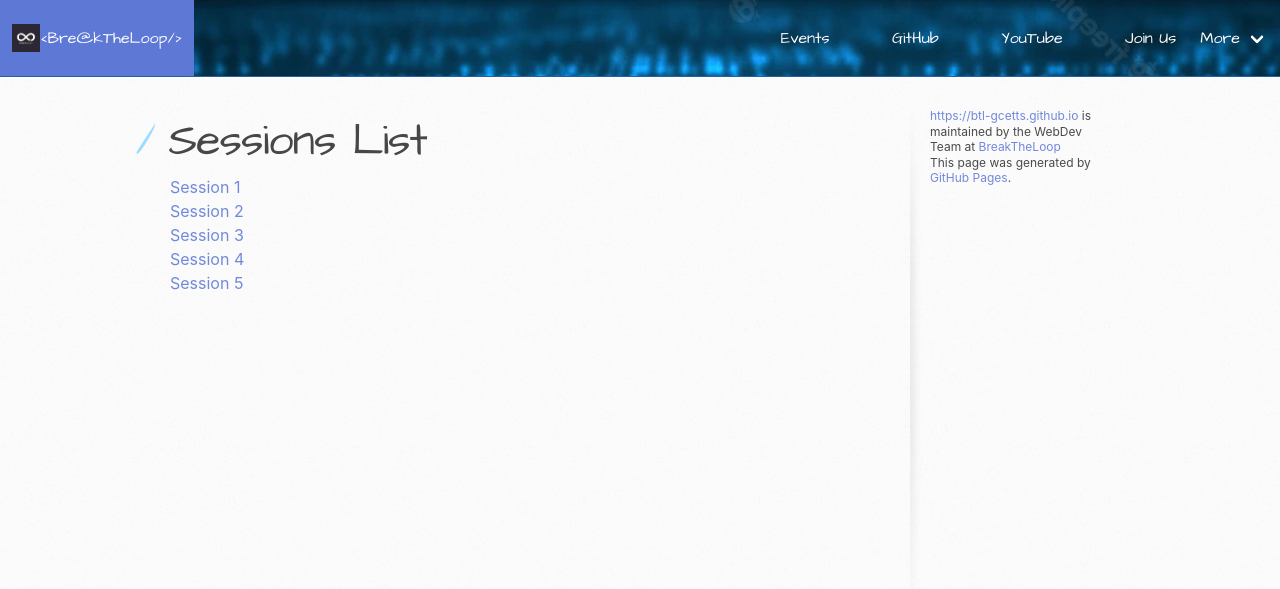
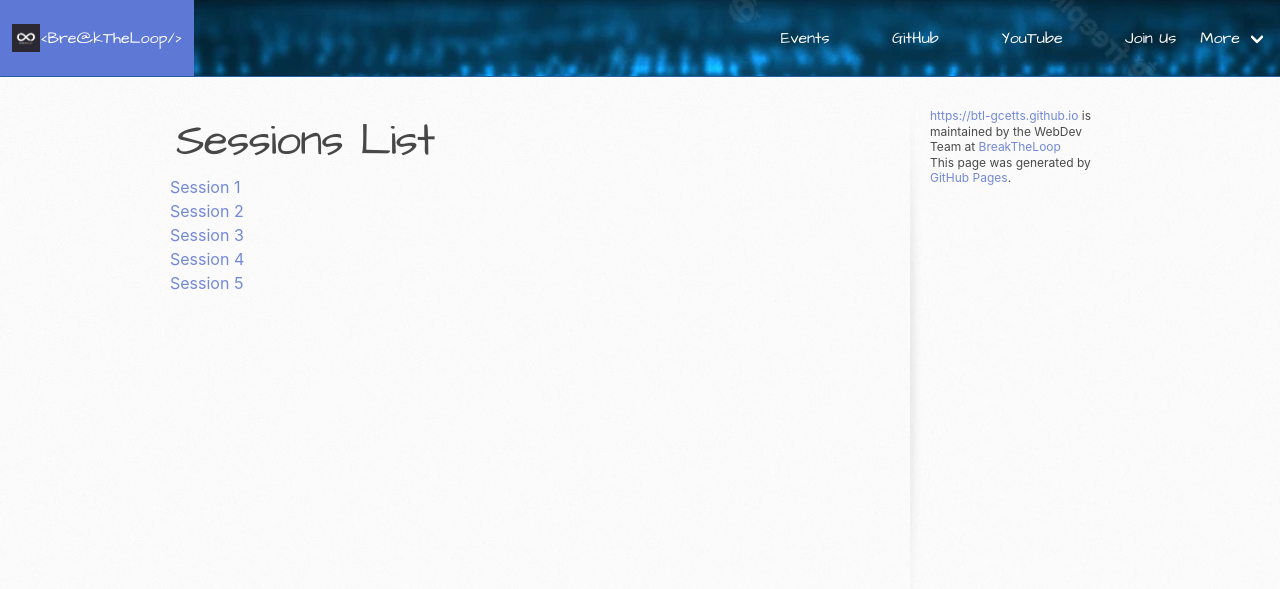
Before and after one commit to ificiana/gcetts.github.io, a Jekyll site: the page built from web/sessions/2022/python/index.md, in a window 1280 px wide. Shown: the top 589 px of the page. Built offline with Jekyll 4.4.1, drawn with Linux system fonts in a browser that asks for light colours.

Commit message:
remove slashes before headers

```diff
--- a/_sass/jekyll-theme-architect.scss
+++ b/_sass/jekyll-theme-architect.scss
@@ -198,12 +198,12 @@
   letter-spacing: -1px;
 }
 
-#main-content h1:before {
-  padding-right: 0.3em;
-  margin-left: -0.9em;
-  color: #9ddcff;
-  content: "/";
-}
+// #main-content h1:before {
+//   padding-right: 0.3em;
+//   margin-left: -0.9em;
+//   color: #9ddcff;
+//   content: "/";
+// }
 
 #main-content h2 {
   margin-bottom: 8px;
@@ -213,12 +213,13 @@
   color: #474747;
   text-indent: 4px;
 }
-#main-content h2:before {
-  padding-right: 0.3em;
-  margin-left: -1.5em;
-  content: "//";
-  color: #9ddcff;
-}
+
+// #main-content h2:before {
+//   padding-right: 0.3em;
+//   margin-left: -1.5em;
+//   content: "//";
+//   color: #9ddcff;
+// }
 
 #main-content h3 {
   margin-top: 24px;
@@ -230,12 +231,12 @@
   text-indent: 3px;
 }
 
-#main-content h3:before {
-  padding-right: 0.3em;
-  margin-left: -2em;
-  content: "///";
-  color: #9ddcff;
-}
+// #main-content h3:before {
+//   padding-right: 0.3em;
+//   margin-left: -2em;
+//   content: "///";
+//   color: #9ddcff;
+// }
 
 #main-content h4 {
   margin-bottom: 8px;
@@ -246,12 +247,12 @@
   text-indent: 3px;
 }
 
-h4:before {
-  padding-right: 0.3em;
-  margin-left: -2.8em;
-  content: "////";
-  color: #9ddcff;
-}
+// h4:before {
+//   padding-right: 0.3em;
+//   margin-left: -2.8em;
+//   content: "////";
+//   color: #9ddcff;
+// }
 
 #main-content h5 {
   margin-bottom: 8px;
@@ -260,12 +261,13 @@
   color: #474747;
   text-indent: 3px;
 }
-h5:before {
-  padding-right: 0.3em;
-  margin-left: -3.2em;
-  content: "/////";
-  color: #9ddcff;
-}
+
+// h5:before {
+//   padding-right: 0.3em;
+//   margin-left: -3.2em;
+//   content: "/////";
+//   color: #9ddcff;
+// }
 
 #main-content h6 {
   margin-bottom: 8px;
@@ -274,12 +276,13 @@
   color: #474747;
   text-indent: 3px;
 }
-h6:before {
-  padding-right: 0.3em;
-  margin-left: -3.7em;
-  content: "//////";
-  color: #9ddcff;
-}
+
+// h6:before {
+//   padding-right: 0.3em;
+//   margin-left: -3.7em;
+//   content: "//////";
+//   color: #9ddcff;
+// }
 
 p {
   margin-bottom: 20px;
```
